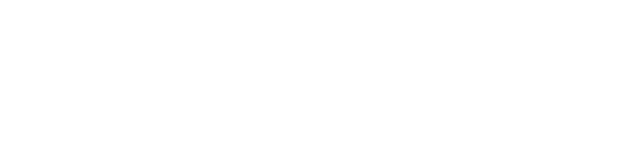
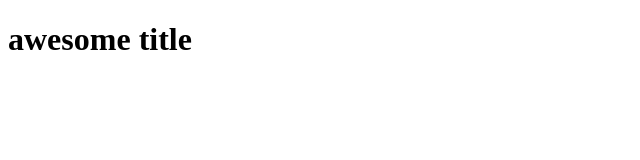
Before and after one commit to eman0612/week6-git-in-group, a plain HTML site: page index.html in a window 1280 px wide. Shown: the whole page, without its empty margins (0-640 px from the left). Drawn offline with Linux system fonts and the light colour scheme.

Commit message:
title stuff

```diff
--- a/index.html
+++ b/index.html
@@ -7,7 +7,9 @@
     <title>Git In A Group</title>
   </head>
   <body>
-    <header></header>
+    <header>
+      <h1>awesome title</h1>
+    </header>
     <main></main>
     <footer></footer>
   </body>
```
